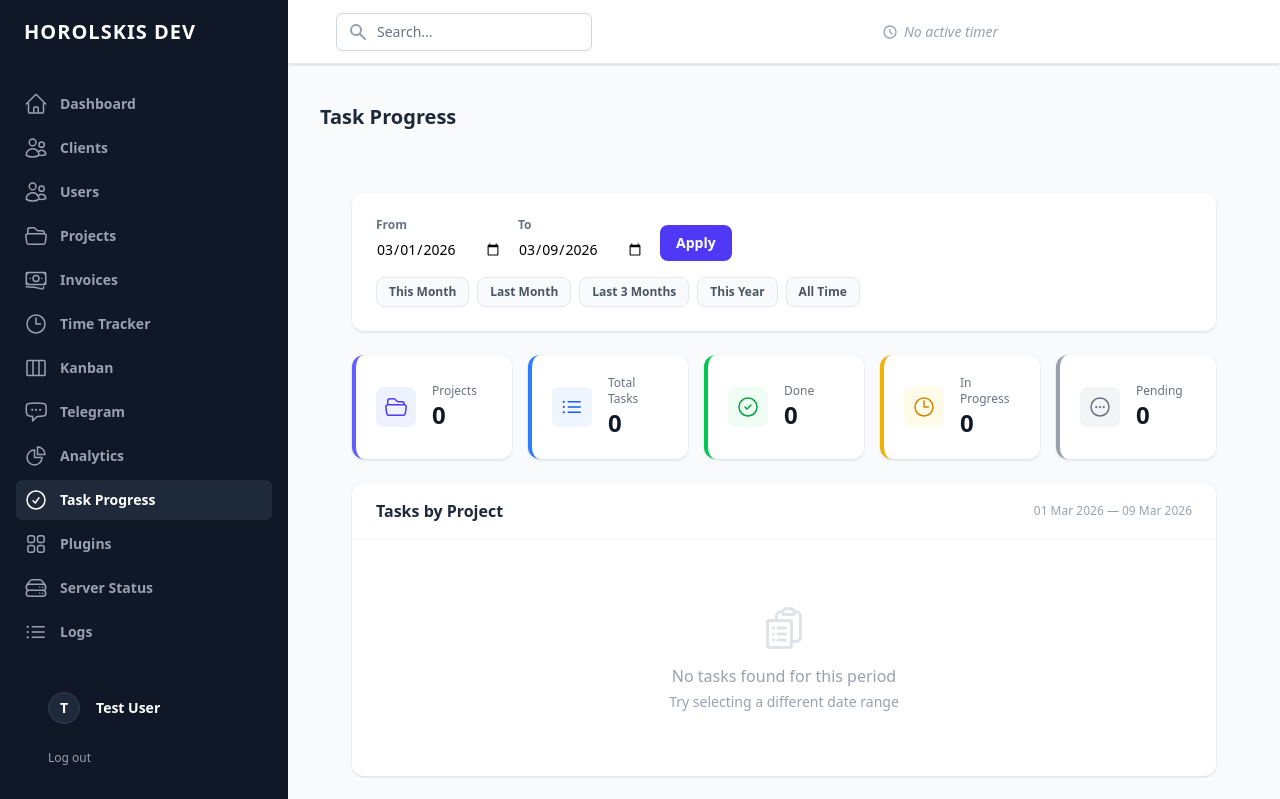
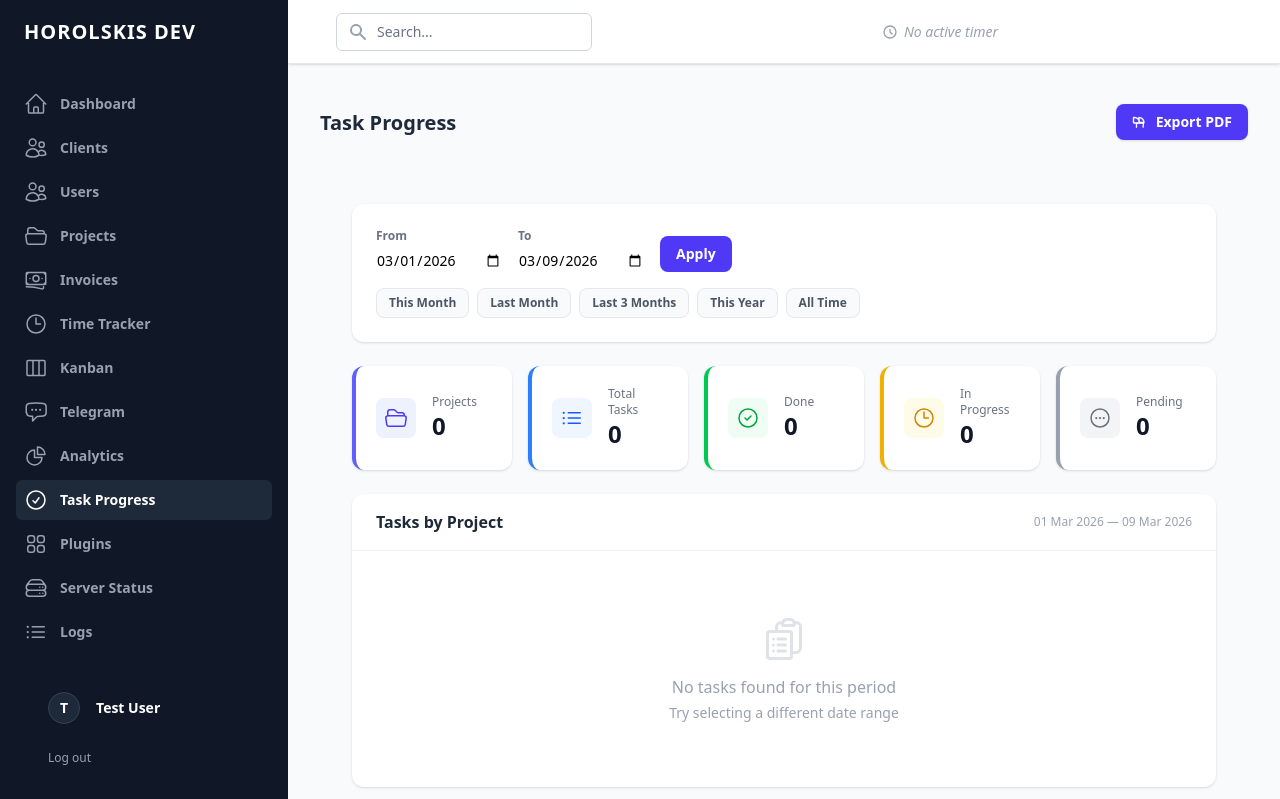
Before and after one commit to SHENiiDEV/horolskisdev, a Laravel app: page /reports/task-progress in a window 1280 px wide. Shown: the top 799 px of the page. Run offline with Laravel 12, Linux system fonts and the light colour scheme; a user stored in the database is signed in; data comes from the database, SQL or seed files in the repository; data that the repository does not hold is empty; style sheets or scripts are compiled from the project's sources.

Commit message:
export mechanism

```diff
--- a/resources/views/reports/task-progress.blade.php
+++ b/resources/views/reports/task-progress.blade.php
@@ -1,15 +1,72 @@
 <x-app-layout>
     <x-slot name="header">
-        <h2 class="font-semibold text-xl text-gray-800 leading-tight">
-            {{ __('Task Progress') }}
-        </h2>
+        <div class="flex items-center justify-between">
+            <h2 class="font-semibold text-xl text-gray-800 leading-tight">
+                {{ __('Task Progress') }}
+            </h2>
+            <button onclick="exportPDF()"
+                class="no-print inline-flex items-center gap-2 px-4 py-2 bg-indigo-600 text-white text-sm font-semibold rounded-lg hover:bg-indigo-700 active:scale-95 transition-all shadow-sm">
+                <svg class="w-4 h-4" fill="none" viewBox="0 0 24 24" stroke-width="2" stroke="currentColor">
+                    <path stroke-linecap="round" stroke-linejoin="round"
+                        d="M6.72 13.829c-.24.03-.48.062-.72.096m.72-.096a42.415 42.415 0 0110.56 0m-10.56 0L6.75 19.77m10.56-5.941l-.72 5.882M10.5 5.25a7.5 7.5 0 017.5 7.5h-7.5V5.25zM3.75 5.25a7.5 7.5 0 017.5 7.5.75.75 0 01-.75.75H3a.75.75 0 01-.75-.75V5.25z" />
+                </svg>
+                Export PDF
+            </button>
+        </div>
     </x-slot>
+
+    {{-- Print styles --}}
+    <style>
+        @media print {
+            /* Hide nav, sidebar, filter panel, buttons */
+            .no-print,
+            nav,
+            aside,
+            header form,
+            #period-form { display: none !important; }
+
+            /* PDF title block */
+            .print-title { display: block !important; }
+
+            /* Force all accordion rows visible */
+            [x-show] { display: table-row !important; }
+            [x-cloak] { display: table-row !important; }
+
+            /* Remove shadows / rounded corners */
+            .shadow-sm, .sm\:rounded-xl { box-shadow: none !important; border-radius: 0 !important; }
+
+            /* Page breaks */
+            tbody tr { page-break-inside: avoid; }
+            .bg-white { background: #fff !important; }
+
+            /* Expand chevrons to point down */
+            .chevron-icon { transform: rotate(90deg) !important; }
+
+            /* Progress bar — use border trick since bg colors may not print */
+            .progress-bar { -webkit-print-color-adjust: exact; print-color-adjust: exact; }
+
+            body { font-size: 11px; }
+        }
+
+        /* Hidden outside print */
+        .print-title { display: none; }
+    </style>
 
     <div class="py-8">
         <div class="max-w-7xl mx-auto sm:px-6 lg:px-8 space-y-6">
 
+            {{-- Print-only title --}}
+            <div class="print-title mb-4">
+                <h1 class="text-2xl font-bold text-gray-900">Task Progress Report</h1>
+                <p class="text-sm text-gray-500 mt-1">
+                    Period: {{ $dateFrom->format('d M Y') }} — {{ $dateTo->format('d M Y') }}
+                    &nbsp;·&nbsp; Generated: {{ now()->format('d M Y H:i') }}
+                </p>
+                <hr class="mt-3 border-gray-300">
+            </div>
+
             {{-- Period Filter --}}
-            <div class="bg-white shadow-sm sm:rounded-xl p-6">
+            <div class="bg-white shadow-sm sm:rounded-xl p-6 no-print">
                 <form method="GET" action="{{ route('reports.task-progress') }}" id="period-form">
                     <div class="flex flex-wrap items-end gap-4">
                         <div>
@@ -34,11 +91,11 @@
                     <div class="flex flex-wrap gap-2 mt-4">
                         @php
                             $quick = [
-                                'This Month'   => [now()->startOfMonth()->format('Y-m-d'), now()->format('Y-m-d')],
-                                'Last Month'   => [now()->subMonth()->startOfMonth()->format('Y-m-d'), now()->subMonth()->endOfMonth()->format('Y-m-d')],
-                                'Last 3 Months'=> [now()->subMonths(3)->startOfMonth()->format('Y-m-d'), now()->format('Y-m-d')],
-                                'This Year'    => [now()->startOfYear()->format('Y-m-d'), now()->format('Y-m-d')],
-                                'All Time'     => ['2000-01-01', now()->format('Y-m-d')],
+                                'This Month'    => [now()->startOfMonth()->format('Y-m-d'), now()->format('Y-m-d')],
+                                'Last Month'    => [now()->subMonth()->startOfMonth()->format('Y-m-d'), now()->subMonth()->endOfMonth()->format('Y-m-d')],
+                                'Last 3 Months' => [now()->subMonths(3)->startOfMonth()->format('Y-m-d'), now()->format('Y-m-d')],
+                                'This Year'     => [now()->startOfYear()->format('Y-m-d'), now()->format('Y-m-d')],
+                                'All Time'      => ['2000-01-01', now()->format('Y-m-d')],
                             ];
                         @endphp
                         @foreach ($quick as $label => [$from, $to])
@@ -61,11 +118,11 @@
             <div class="grid grid-cols-2 sm:grid-cols-3 lg:grid-cols-5 gap-4">
                 @php
                     $cards = [
-                        ['label' => 'Projects', 'value' => $summary['projects'], 'color' => 'indigo', 'icon' => 'M3.75 9.776c.112-.017.227-.026.344-.026h15.812c.117 0 .232.009.344.026m-16.5 0a2.25 2.25 0 00-1.883 2.542l.857 6a2.25 2.25 0 002.227 1.932H19.05a2.25 2.25 0 002.227-1.932l.857-6a2.25 2.25 0 00-1.883-2.542m-16.5 0V6A2.25 2.25 0 016 3.75h3.879a1.5 1.5 0 011.06.44l2.122 2.12a1.5 1.5 0 001.06.44H18A2.25 2.25 0 0120.25 9v.776'],
-                        ['label' => 'Total Tasks', 'value' => $summary['total_tasks'], 'color' => 'blue', 'icon' => 'M8.25 6.75h12M8.25 12h12m-12 5.25h12M3.75 6.75h.007v.008H3.75V6.75zm.375 0a.375.375 0 11-.75 0 .375.375 0 01.75 0zM3.75 12h.007v.008H3.75V12zm.375 0a.375.375 0 11-.75 0 .375.375 0 01.75 0zm-.375 5.25h.007v.008H3.75v-.008zm.375 0a.375.375 0 11-.75 0 .375.375 0 01.75 0z'],
-                        ['label' => 'Done', 'value' => $summary['done'], 'color' => 'green', 'icon' => 'M9 12l2 2 4-4m6 2a9 9 0 11-18 0 9 9 0 0118 0z'],
-                        ['label' => 'In Progress', 'value' => $summary['in_progress'], 'color' => 'yellow', 'icon' => 'M12 6v6h4.5m4.5 0a9 9 0 11-18 0 9 9 0 0118 0z'],
-                        ['label' => 'Pending', 'value' => $summary['pending'], 'color' => 'gray', 'icon' => 'M8.625 12a.375.375 0 11-.75 0 .375.375 0 01.75 0zm0 0H8.25m4.125 0a.375.375 0 11-.75 0 .375.375 0 01.75 0zm0 0H12m4.125 0a.375.375 0 11-.75 0 .375.375 0 01.75 0zm0 0h-.375M21 12a9 9 0 11-18 0 9 9 0 0118 0z'],
+                        ['label' => 'Projects',     'value' => $summary['projects'],    'color' => 'indigo',  'icon' => 'M3.75 9.776c.112-.017.227-.026.344-.026h15.812c.117 0 .232.009.344.026m-16.5 0a2.25 2.25 0 00-1.883 2.542l.857 6a2.25 2.25 0 002.227 1.932H19.05a2.25 2.25 0 002.227-1.932l.857-6a2.25 2.25 0 00-1.883-2.542m-16.5 0V6A2.25 2.25 0 016 3.75h3.879a1.5 1.5 0 011.06.44l2.122 2.12a1.5 1.5 0 001.06.44H18A2.25 2.25 0 0120.25 9v.776'],
+                        ['label' => 'Total Tasks',  'value' => $summary['total_tasks'], 'color' => 'blue',   'icon' => 'M8.25 6.75h12M8.25 12h12m-12 5.25h12M3.75 6.75h.007v.008H3.75V6.75zm.375 0a.375.375 0 11-.75 0 .375.375 0 01.75 0zM3.75 12h.007v.008H3.75V12zm.375 0a.375.375 0 11-.75 0 .375.375 0 01.75 0zm-.375 5.25h.007v.008H3.75v-.008zm.375 0a.375.375 0 11-.75 0 .375.375 0 01.75 0z'],
+                        ['label' => 'Done',         'value' => $summary['done'],        'color' => 'green',  'icon' => 'M9 12l2 2 4-4m6 2a9 9 0 11-18 0 9 9 0 0118 0z'],
+                        ['label' => 'In Progress',  'value' => $summary['in_progress'], 'color' => 'yellow', 'icon' => 'M12 6v6h4.5m4.5 0a9 9 0 11-18 0 9 9 0 0118 0z'],
+                        ['label' => 'Pending',      'value' => $summary['pending'],     'color' => 'gray',   'icon' => 'M8.625 12a.375.375 0 11-.75 0 .375.375 0 01.75 0zm0 0H8.25m4.125 0a.375.375 0 11-.75 0 .375.375 0 01.75 0zm0 0H12m4.125 0a.375.375 0 11-.75 0 .375.375 0 01.75 0zm0 0h-.375M21 12a9 9 0 11-18 0 9 9 0 0118 0z'],
                     ];
                 @endphp
                 @foreach ($cards as $card)
@@ -75,7 +132,7 @@
                         @elseif($card['color'] === 'green') border-green-500
                         @elseif($card['color'] === 'yellow') border-yellow-500
                         @else border-gray-400 @endif">
-                        <div class="p-2 rounded-lg
+                        <div class="p-2 rounded-lg no-print
                             @if($card['color'] === 'indigo') bg-indigo-50 text-indigo-600
                             @elseif($card['color'] === 'blue') bg-blue-50 text-blue-600
                             @elseif($card['color'] === 'green') bg-green-50 text-green-600
@@ -115,7 +172,7 @@
                         <thead class="bg-gray-50">
                             <tr>
                                 <th class="px-6 py-3 text-left text-xs font-semibold text-gray-500 uppercase tracking-wider">Project</th>
-                                <th class="px-6 py-3 text-left text-xs font-semibold text-gray-500 uppercase tracking-wider hidden sm:table-cell">Client</th>
+                                <th class="px-6 py-3 text-left text-xs font-semibold text-gray-500 uppercase tracking-wider">Client</th>
                                 <th class="px-4 py-3 text-center text-xs font-semibold text-green-600 uppercase tracking-wider">Done</th>
                                 <th class="px-4 py-3 text-center text-xs font-semibold text-yellow-600 uppercase tracking-wider">In Progress</th>
                                 <th class="px-4 py-3 text-center text-xs font-semibold text-gray-500 uppercase tracking-wider">Pending</th>
@@ -126,28 +183,24 @@
                         <tbody class="divide-y divide-gray-50" x-data="{ open: null }">
                             @foreach ($projects as $index => $project)
                                 @php $pct = $project['total'] > 0 ? round($project['done'] / $project['total'] * 100) : 0; @endphp
+
                                 {{-- Project Row --}}
                                 <tr class="hover:bg-gray-50 cursor-pointer transition-colors"
                                     @click="open = (open === {{ $index }}) ? null : {{ $index }}">
                                     <td class="px-6 py-4">
                                         <div class="flex items-center gap-3">
-                                            {{-- Expand chevron --}}
-                                            <svg class="w-4 h-4 text-gray-400 flex-shrink-0 transition-transform duration-200"
+                                            <svg class="w-4 h-4 text-gray-400 flex-shrink-0 transition-transform duration-200 chevron-icon no-print"
                                                 :class="open === {{ $index }} ? 'rotate-90' : ''"
                                                 fill="none" viewBox="0 0 24 24" stroke-width="2" stroke="currentColor">
                                                 <path stroke-linecap="round" stroke-linejoin="round" d="M8.25 4.5l7.5 7.5-7.5 7.5" />
                                             </svg>
                                             <div>
                                                 <div class="flex items-center gap-2">
-                                                    <a href="{{ route('projects.show', $project['id']) }}"
-                                                        class="font-semibold text-gray-800 hover:text-indigo-600 transition-colors"
-                                                        @click.stop>
-                                                        {{ $project['name'] }}
-                                                    </a>
+                                                    <span class="font-semibold text-gray-800">{{ $project['name'] }}</span>
                                                     @if ($project['domain'])
                                                         <a href="{{ Str::startsWith($project['domain'], 'http') ? $project['domain'] : 'https://' . $project['domain'] }}"
                                                             target="_blank"
-                                                            class="text-gray-400 hover:text-indigo-500 transition-colors"
+                                                            class="text-gray-400 hover:text-indigo-500 transition-colors no-print"
                                                             title="Open website"
                                                             @click.stop>
                                                             <svg class="w-3.5 h-3.5" fill="none" viewBox="0 0 24 24" stroke-width="2" stroke="currentColor">
@@ -162,7 +215,7 @@
                                             </div>
                                         </div>
                                     </td>
-                                    <td class="px-6 py-4 hidden sm:table-cell">
+                                    <td class="px-6 py-4">
                                         <span class="text-sm text-gray-500">{{ $project['client'] ?? '—' }}</span>
                                     </td>
                                     <td class="px-4 py-4 text-center">
@@ -188,7 +241,7 @@
                                     <td class="px-4 py-4">
                                         <div class="flex items-center gap-2 min-w-[90px]">
                                             <div class="flex-1 bg-gray-100 rounded-full h-2 overflow-hidden">
-                                                <div class="h-2 rounded-full transition-all duration-500
+                                                <div class="h-2 rounded-full progress-bar transition-all duration-500
                                                     @if($pct === 100) bg-green-500
                                                     @elseif($pct >= 50) bg-indigo-500
                                                     @else bg-yellow-400 @endif"
@@ -200,32 +253,29 @@
                                     </td>
                                 </tr>
 
-                                {{-- Expanded Task List --}}
-                                <tr x-show="open === {{ $index }}" x-cloak>
+                                {{-- Expanded Task List — always visible in print --}}
+                                <tr x-show="open === {{ $index }}" x-cloak class="print-accordion-row">
                                     <td colspan="7" class="px-0 py-0 bg-gray-50">
                                         <div class="border-t border-b border-gray-100">
                                             <table class="min-w-full">
                                                 <thead>
-                                                    <tr class="bg-gray-100/70">
-                                                        <th class="pl-16 pr-4 py-2 text-left text-xs font-semibold text-gray-400 uppercase tracking-wider">Task</th>
-                                                        <th class="px-4 py-2 text-left text-xs font-semibold text-gray-400 uppercase tracking-wider hidden md:table-cell">Type</th>
+                                                    <tr class="bg-gray-100">
+                                                        <th class="pl-12 pr-4 py-2 text-left text-xs font-semibold text-gray-400 uppercase tracking-wider">Task</th>
+                                                        <th class="px-4 py-2 text-left text-xs font-semibold text-gray-400 uppercase tracking-wider">Type</th>
                                                         <th class="px-4 py-2 text-left text-xs font-semibold text-gray-400 uppercase tracking-wider">Status</th>
-                                                        <th class="px-4 py-2 text-right text-xs font-semibold text-gray-400 uppercase tracking-wider hidden sm:table-cell">Updated</th>
+                                                        <th class="px-4 py-2 text-right text-xs font-semibold text-gray-400 uppercase tracking-wider">Updated</th>
                                                     </tr>
                                                 </thead>
                                                 <tbody class="divide-y divide-gray-100">
                                                     @foreach ($project['tasks'] as $task)
                                                         <tr class="hover:bg-white transition-colors">
-                                                            <td class="pl-16 pr-4 py-3">
-                                                                <a href="{{ route('tasks.show', $task->id) }}"
-                                                                    class="text-sm font-medium text-gray-700 hover:text-indigo-600 transition-colors">
-                                                                    {{ $task->title }}
-                                                                </a>
+                                                            <td class="pl-12 pr-4 py-3">
+                                                                <span class="text-sm font-medium text-gray-700">{{ $task->title }}</span>
                                                                 @if ($task->description)
                                                                     <p class="text-xs text-gray-400 mt-0.5 line-clamp-1">{{ $task->description }}</p>
                                                                 @endif
                                                             </td>
-                                                            <td class="px-4 py-3 hidden md:table-cell">
+                                                            <td class="px-4 py-3">
                                                                 <span class="text-xs text-gray-400 capitalize">{{ $task->pricing_type ?? '—' }}</span>
                                                             </td>
                                                             <td class="px-4 py-3">
@@ -246,7 +296,7 @@
                                                                     </span>
                                                                 @endif
                                                             </td>
-                                                            <td class="px-4 py-3 text-right hidden sm:table-cell">
+                                                            <td class="px-4 py-3 text-right">
                                                                 <span class="text-xs text-gray-400">{{ $task->updated_at->format('d M Y') }}</span>
                                                             </td>
                                                         </tr>
@@ -264,4 +314,20 @@
 
         </div>
     </div>
+
+    <script>
+        function exportPDF() {
+            // Before printing: force-show all accordion rows
+            document.querySelectorAll('.print-accordion-row').forEach(el => {
+                el.style.display = 'table-row';
+            });
+
+            window.print();
+
+            // After print dialog closes: restore Alpine.js driven visibility
+            document.querySelectorAll('.print-accordion-row').forEach(el => {
+                el.style.display = '';
+            });
+        }
+    </script>
 </x-app-layout>
```
Also changed, not shown: 3 other files.
